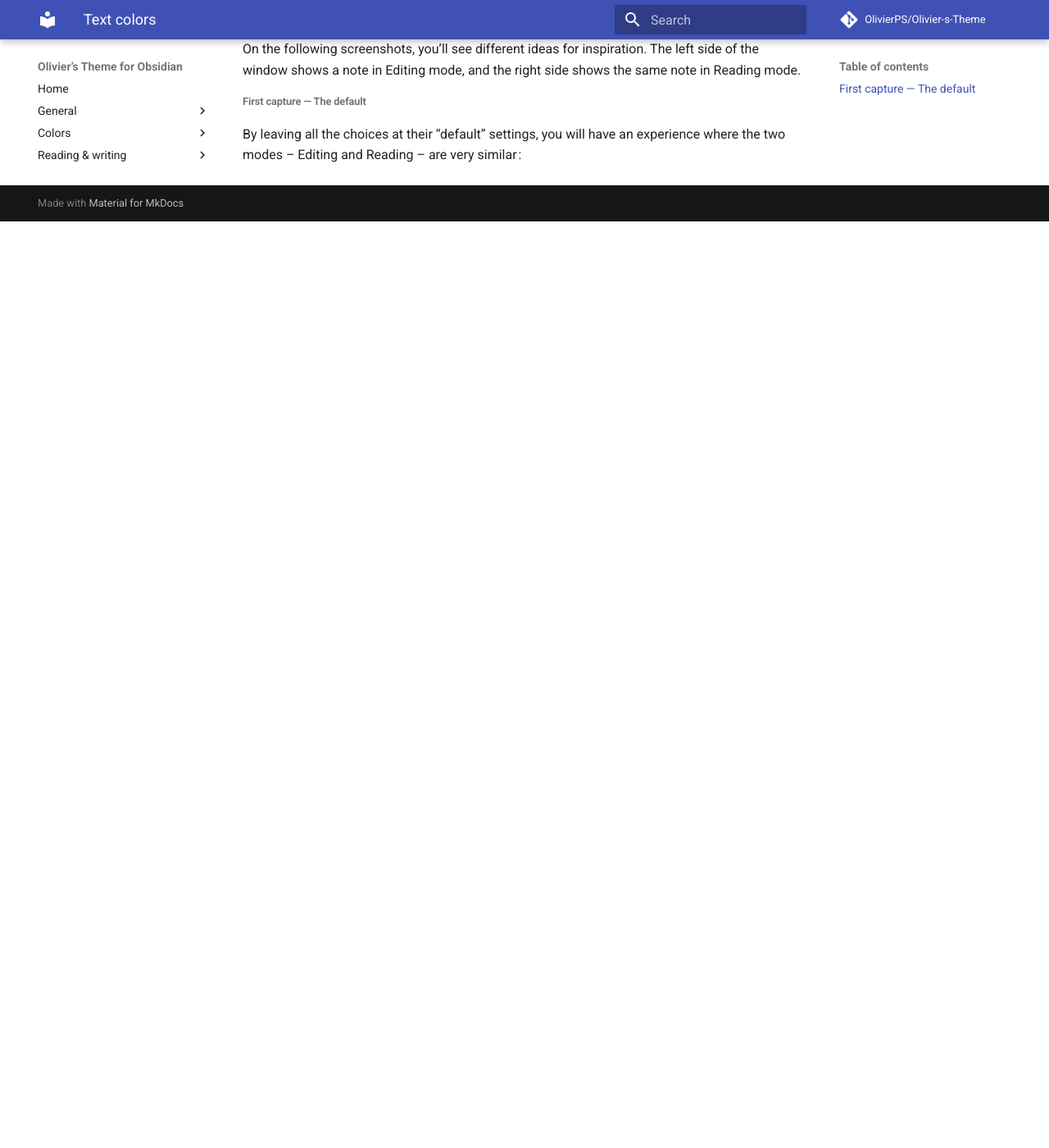
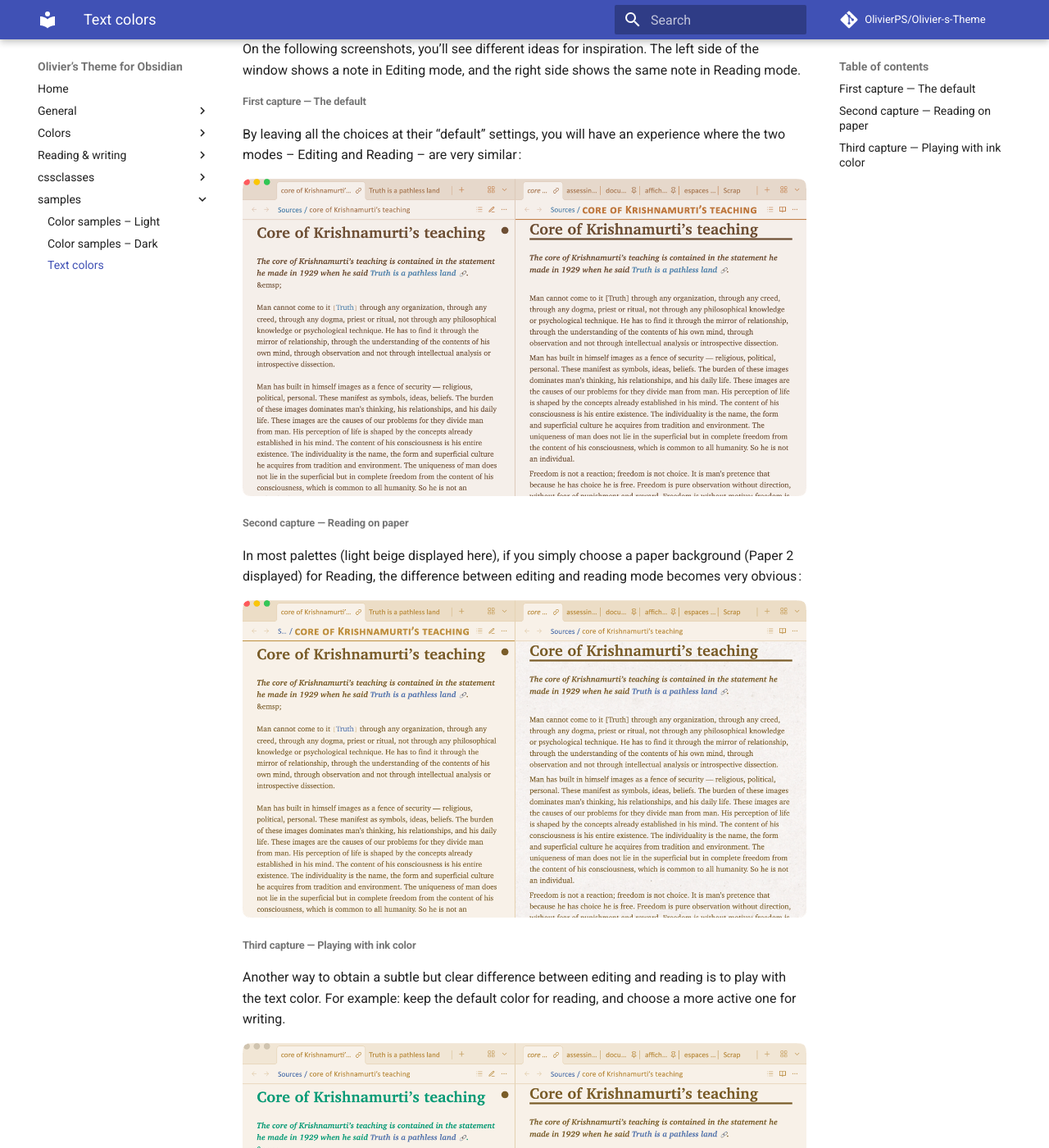
Before and after one commit to OlivierPS/Olivier-s-Theme, an MkDocs documentation site: the page built from docs/text-colors.md, in a window 1280 px wide and 1400 px high, scrolled down 1285 px. Shown: the whole window at 82% size. Built offline with MkDocs 1.6.1 and Material for MkDocs 9.7.7, drawn with Linux system fonts in a browser that asks for light colours; comment, search, counter and statistics services are not loaded; before the commit the page ends 1555 px from its top, so only the background shows below that.

Commit message:
ongoing documentation

```diff
--- a/docs/text-colors.md
+++ b/docs/text-colors.md
@@ -21,3 +21,17 @@
 ###### First capture — The default
 
 By leaving all the choices at their “default” settings, you will have an experience where the two modes – Editing and Reading – are very similar :
+
+![text-color-suggestions-01](assets/text-color-suggestions-01.png)
+
+###### Second capture — Reading on paper
+
+In most palettes (light beige displayed here), if you simply choose a paper background (Paper 2 displayed) for Reading, the difference between editing and reading mode becomes very obvious :
+
+![text-color-suggestions-02](assets/text-color-suggestions-02.png)
+
+###### Third capture — Playing with ink color
+
+Another way to obtain a subtle but clear difference between editing and reading is to play with the text color. For example: keep the default color for reading, and choose a more active one for writing.
+
+![text-color-suggestions-03](assets/text-color-suggestions-03.png)
```
Also changed, not shown: docs/dark-mode-colors.md (+2 -2 lines), docs/light-mode-colors.md (+3 -2 lines), docs/assets/text-color-suggestions-01.png (added), docs/assets/text-color-suggestions-02.png (added), docs/assets/text-color-suggestions-03.png (added).
